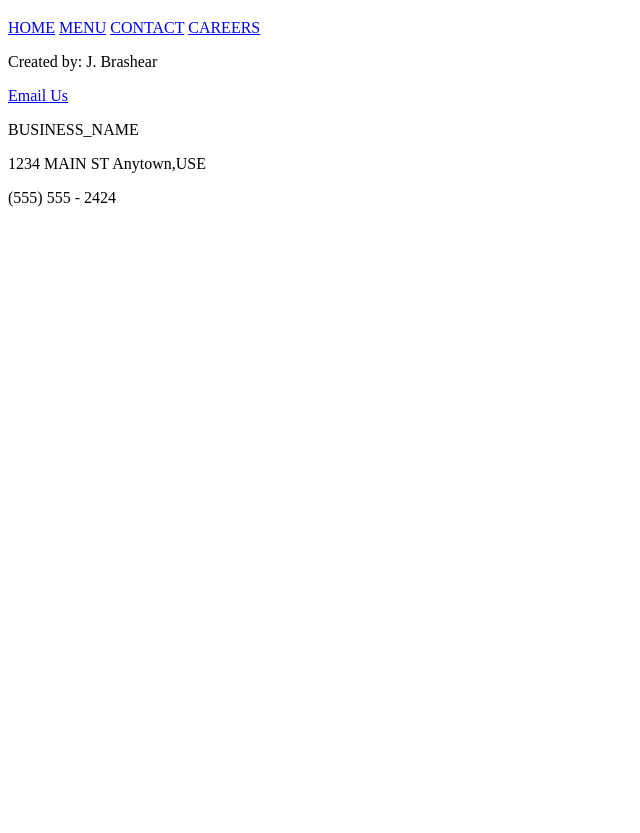
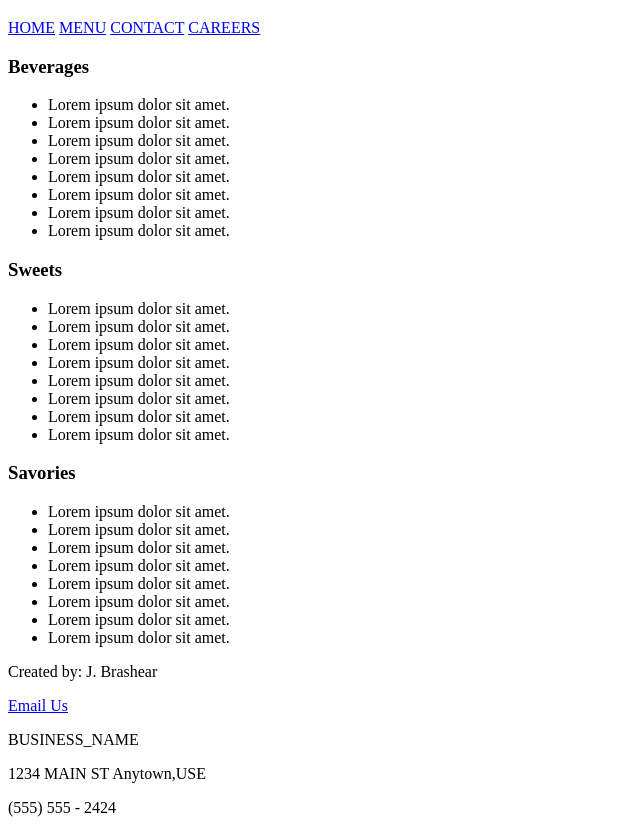
Before and after one commit to JayBrashear/SmallBusinessWebsite, a plain HTML site: page menu.html in a window 1280 px wide. Shown: the part 720-1553 px from the top of the page, without its empty margins (0-640 px from the left). Before the commit the page ends 943 px from the top, so only its background shows below. Drawn offline with Linux system fonts and the light colour scheme.

Commit message:
adding menu items. Last of HTML base

```diff
--- a/menu.html
+++ b/menu.html
@@ -15,7 +15,53 @@
 
 </head>
 <body>
-
+    <div id = "menu">
+        <section id = "Beverages">
+            <div>
+            <h3>Beverages</h3>
+            <ul>
+                <li>Lorem ipsum dolor sit amet.</li>
+                <li>Lorem ipsum dolor sit amet.</li>
+                <li>Lorem ipsum dolor sit amet.</li>
+                <li>Lorem ipsum dolor sit amet.</li>
+                <li>Lorem ipsum dolor sit amet.</li>
+                <li>Lorem ipsum dolor sit amet.</li>
+                <li>Lorem ipsum dolor sit amet.</li>
+                <li>Lorem ipsum dolor sit amet.</li>
+            </ul>
+            </div>
+        </section>
+        <section id = "Sweets">
+            <div>
+                <h3>Sweets</h3>
+                <ul>
+                    <li>Lorem ipsum dolor sit amet.</li>
+                    <li>Lorem ipsum dolor sit amet.</li>
+                    <li>Lorem ipsum dolor sit amet.</li>
+                    <li>Lorem ipsum dolor sit amet.</li>
+                    <li>Lorem ipsum dolor sit amet.</li>
+                    <li>Lorem ipsum dolor sit amet.</li>
+                    <li>Lorem ipsum dolor sit amet.</li>
+                    <li>Lorem ipsum dolor sit amet.</li>
+                </ul>
+                </div>
+        </section>
+        <section id = "Savories">
+            <div>
+                <h3>Savories</h3>
+                <ul>
+                    <li>Lorem ipsum dolor sit amet.</li>
+                    <li>Lorem ipsum dolor sit amet.</li>
+                    <li>Lorem ipsum dolor sit amet.</li>
+                    <li>Lorem ipsum dolor sit amet.</li>
+                    <li>Lorem ipsum dolor sit amet.</li>
+                    <li>Lorem ipsum dolor sit amet.</li>
+                    <li>Lorem ipsum dolor sit amet.</li>
+                    <li>Lorem ipsum dolor sit amet.</li>
+                </ul>
+                </div>
+        </section>
+    </div>
 </body>
 <FOOTER>
     <DIV>
```
